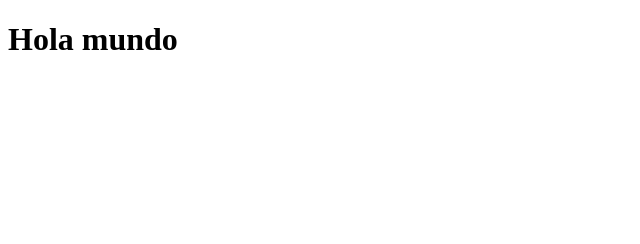
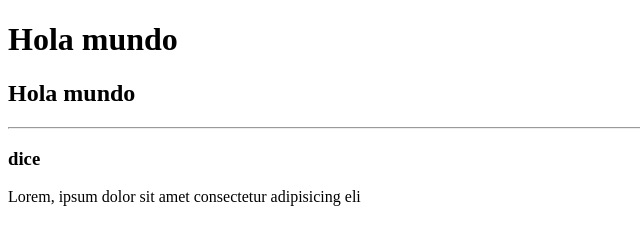
Before and after one commit to trosquila/prueba, a plain HTML site: page index.html in a window 1280 px wide. Shown: the whole page, without its empty margins (0-640 px from the left). Drawn offline with Linux system fonts and the light colour scheme.

Commit message:
creacion de la cabecera

```diff
--- a/index.html
+++ b/index.html
@@ -7,5 +7,13 @@
 </head>
 <body>
     <h1>Hola mundo</h1>
+    <header>
+        <div>
+            <h2>Hola mundo</h2>
+            <hr>
+            <h3>dice</h3>
+            <p>Lorem, ipsum dolor sit amet consectetur adipisicing eli</p>
+        </div>
+    </header>
 </body>
 </html>
```
